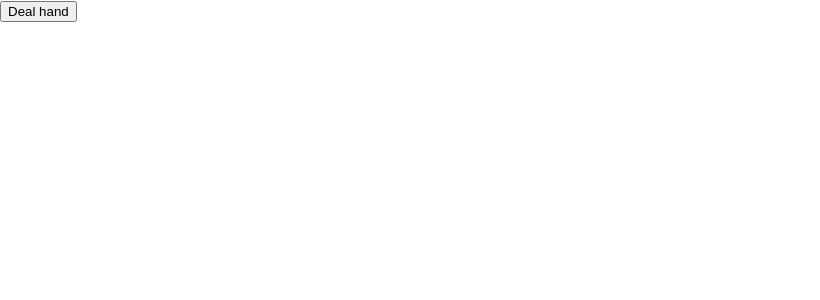
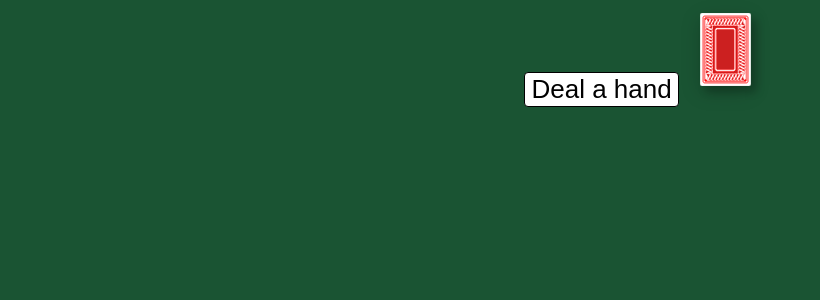
Before and after one commit to rohitchouhan07/deal-a-hand, a React (Create React App) app: page / in a window 1280 px wide. Shown: the top 300 px of the page, without its empty margins (0-820 px from the left). Built offline with nearby package versions, Linux system fonts and the light colour scheme.

Commit message:
part 1.5 done

```diff
--- a/package.json
+++ b/package.json
@@ -42,5 +42,8 @@
       "last 1 firefox version",
       "last 1 safari version"
     ]
+  },
+  "devDependencies": {
+    "@babel/plugin-proposal-private-property-in-object": "^7.21.11"
   }
 }
--- /dev/null
+++ b/src/components/Button/Button.css
@@ -0,0 +1,20 @@
+.button1 {
+  margin: 8px;
+  background-color: white;
+  color: black;
+  border: 1px solid black;
+  border-radius: 4px;
+  padding: 15px, 32px;
+  cursor: pointer;
+  font-size: 26px;
+  -webkit-transition-duration: 0.4s; /* Safari */
+  transition-duration: 0.4s;
+}
+
+.button1:hover {
+  box-shadow: 0 12px 16px 0 rgba(0,0,0,0.24),0 17px 50px 0 rgba(0,0,0,0.19);
+}
+
+.button1:active {
+  background-color: gray;
+}
--- /dev/null
+++ b/src/components/Button/Button.tsx
@@ -0,0 +1,14 @@
+import './Button.css';
+
+interface ButtonProps {
+  children: string;
+  onClick: () => void;
+  className: string;
+}
+export default function Button({ children, onClick, className }: ButtonProps) {
+  return (
+    <button className={className} onClick={onClick}>
+      {children}
+    </button>
+  );
+}
--- a/src/components/Card/Card.css
+++ b/src/components/Card/Card.css
@@ -1,6 +1,6 @@
 img {
-  max-width: 10%;
+  max-width: 4%;
   height: auto;
-  margin: 2%;
+  margin: 1%;
   box-shadow: 6px 6px 8px 0 rgba(0, 0, 0, 0.2), 0 6px 20px 0 rgba(0, 0, 0, 0.19);
 }
--- a/src/components/Hands/Hands.tsx
+++ b/src/components/Hands/Hands.tsx
@@ -1,6 +1,7 @@
 import { useState } from 'react';
 import { cards, HANDSZ } from '../../utils/cards';
 import Card from '../Card/Card';
+import Button from '../Button/Button';
 
 interface Card_ {
   id: number;
@@ -9,11 +10,12 @@ interface Card_ {
 
 interface HandProps {
   fiveCards: Card_[];
+  className: string;
 }
 
-function Hand({fiveCards}: HandProps) {
+function Hand({ fiveCards, className }: HandProps) {
   return (
-    <ul>
+    <ul className={className}>
       {fiveCards.map(card =>
         <Card key={card.id} value={card.value} />
       )}
@@ -38,7 +40,7 @@ export default function Hands() {
       }
 
       setCardList(newList);
-      setHandList(handList.concat(<Hand key={newList.length} fiveCards={fiveCards} />));
+      setHandList(handList.concat(<Hand className="animated" key={newList.length} fiveCards={fiveCards} />));
     }
     else {
       alert("No more cards left");
@@ -46,8 +48,9 @@ export default function Hands() {
   }
 
   return (
-    <div>
-      <button onClick={dealHand}>Deal hand</button>
+    <div className="center-align">
+    <Button className="button1" onClick={dealHand}>Deal a hand</Button>
+    <img src="/images/red.svg" alt="back"/>
       {handList}
     </div>
   );
--- a/src/components/Table/Table.css
+++ b/src/components/Table/Table.css
@@ -1,3 +1,23 @@
 li {
   display: inline;
 }
+
+@keyframes fadeIn {
+  from {
+    transform: translateX(-95%) translateY(-95%)  scaleX(0);
+    opacity: 0.4;
+  }
+  to {
+    transform: translateX(0) translateY(0) scaleX(1);
+    opacity: 1;
+  }
+}
+
+ul {
+  list-style-type: none;
+  padding: 0;
+}
+
+.animated {
+  animation :fadeIn 0.7s ease;
+}
--- a/src/index.css
+++ b/src/index.css
@@ -5,9 +5,15 @@ body {
     sans-serif;
   -webkit-font-smoothing: antialiased;
   -moz-osx-font-smoothing: grayscale;
+  background-color: #1a5433; /* Green color for the poker table */
 }
 
 code {
   font-family: source-code-pro, Menlo, Monaco, Consolas, 'Courier New',
     monospace;
 }
+
+.center-align {
+  width: 100%;
+  text-align: center;
+}
```
Also changed, not shown: src/App.css (+0 -35 lines), src/components/Button.tsx (deleted, +0 -7 lines), public/images/red.svg (added), src/components/Table/Table.tsx (line endings or trailing spaces), 1 other file (tests, documents, lock files or other folders).
